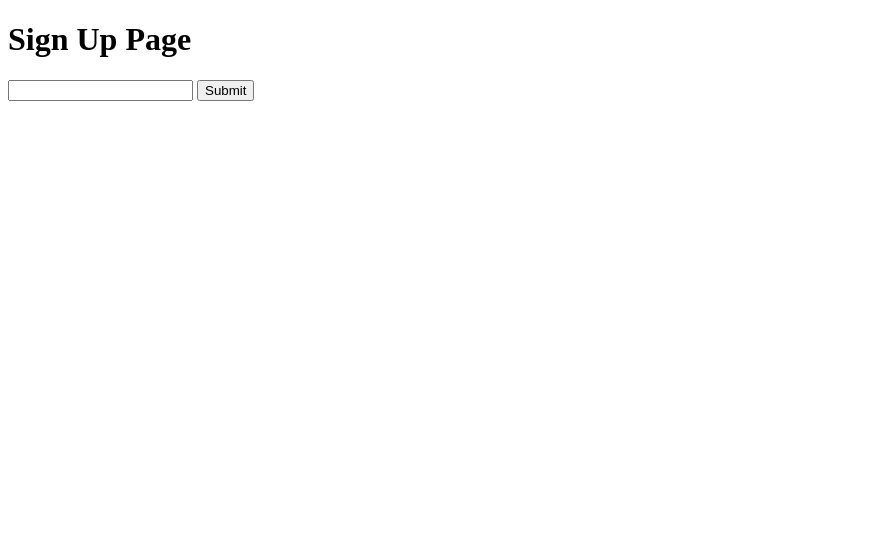
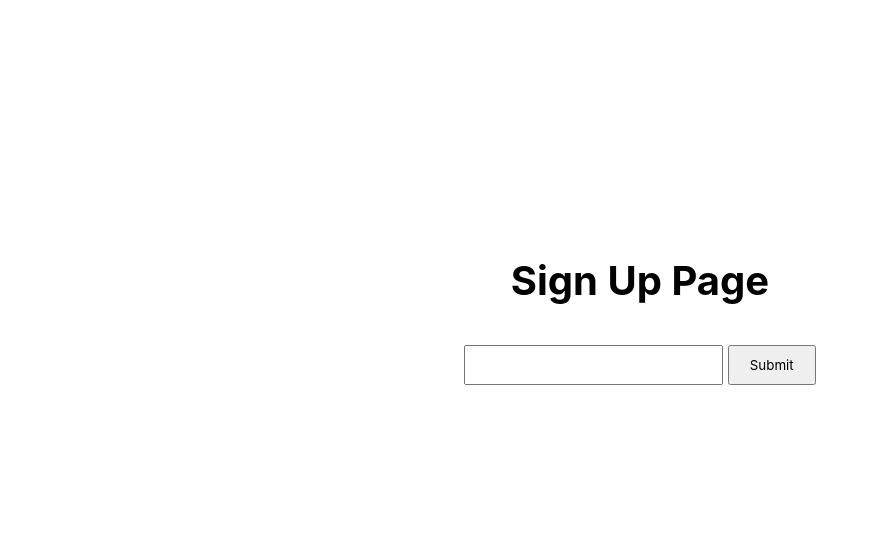
Before and after one commit to mhlamvu/sign-up-service, a website: page public/index.html in a window 1280 px wide. Shown: the whole page, without its empty margins (0-871 px from the left). Drawn offline with Linux system fonts and the light colour scheme.

Commit message:
more styles

```diff
--- a/public/index.html
+++ b/public/index.html
@@ -6,6 +6,34 @@
   <meta name="viewport" content="width=device-width, initial-scale=1.0">
   <title>MHLMV</title>
   <style>
+    * {
+      margin: 0;
+      padding: 0;
+      box-sizing: border-box;
+      font-family: -apple-system, BlinkMacSystemFont, 'Segoe UI', Roboto, Oxygen, Ubuntu, Cantarell, 'Open Sans', 'Helvetica Neue', sans-serif;
+    }
+
+    body, html {
+      height: 100vh;
+      display: flex;
+      justify-content: center;
+      align-items: center;
+      flex-direction: column;
+    }
+
+    h1 {
+      padding: 0 0 40px;
+      font-size: 40px;
+    }
+
+    form {
+      height: 25vh;
+    }
+
+    input {
+      padding: 10px 20px;
+    }
+
 
   </style>
 </head>
```
